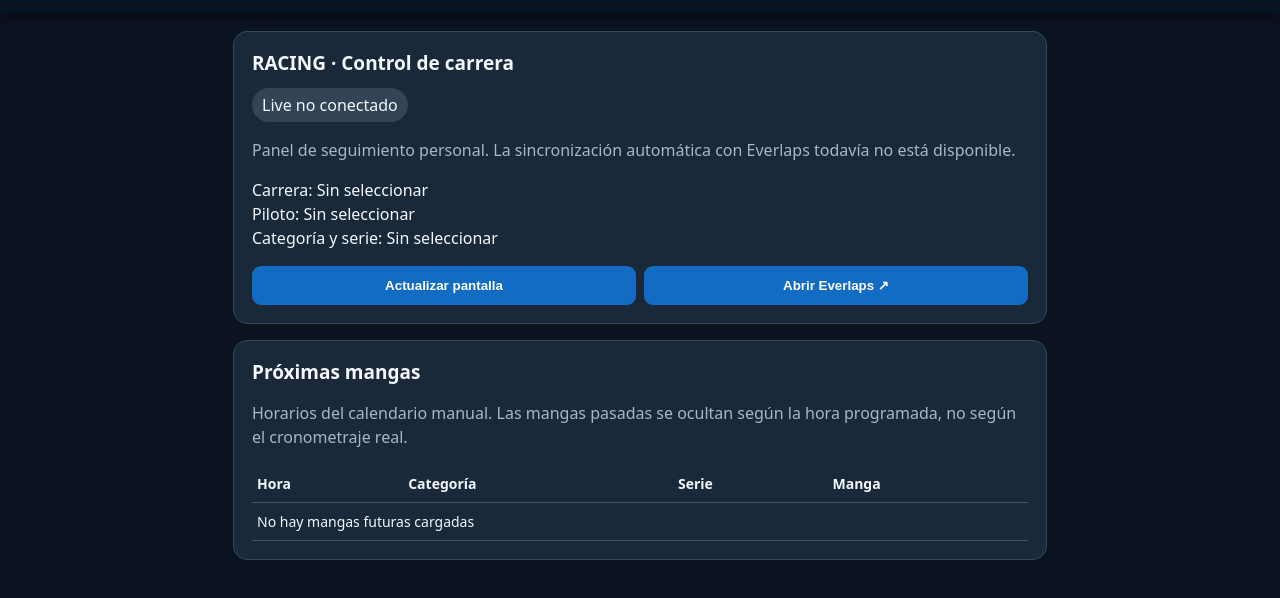
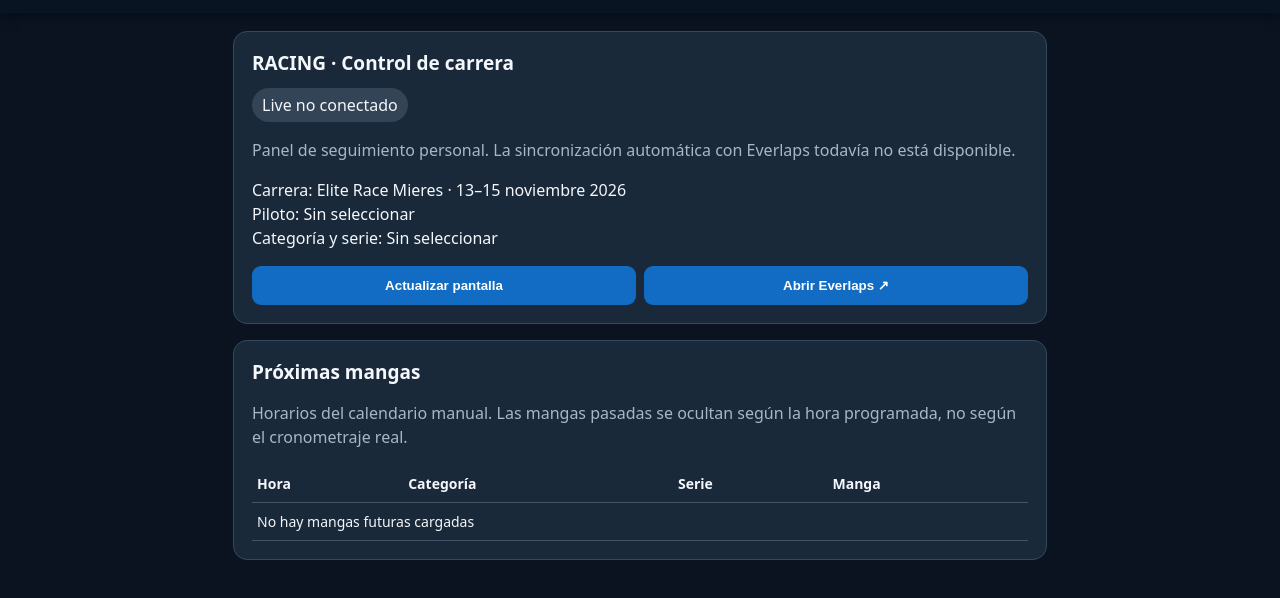
Before and after one commit to TKRC-SVG/Personal-race, a plain HTML site: page index.html in a window 1280 px wide. Shown: the part 102-700 px from the top of the page. Drawn offline with Linux system fonts and the light colour scheme.

Commit message:
Set Elite Race Mieres as initial test race and fix Everlaps link

```diff
--- a/index.html
+++ b/index.html
@@ -2,7 +2,7 @@
 <html lang="es"><head><meta charset="UTF-8"><meta name="viewport" content="width=device-width,initial-scale=1,viewport-fit=cover"><meta name="theme-color" content="#081422"><meta name="apple-mobile-web-app-capable" content="yes"><meta name="apple-mobile-web-app-title" content="Personal RACE"><title>Personal RACE</title>
 <style>:root{color-scheme:dark;font-family:system-ui,-apple-system,Arial;background:#0b1320;color:#f4f7fb}*{box-sizing:border-box}body{margin:0}header{position:sticky;top:0;background:#081422;padding:16px;box-shadow:0 3px 12px #0006;z-index:2}h1{margin:0 0 12px;color:#63b4ff;font-size:23px}nav{display:grid;grid-template-columns:repeat(4,1fr);gap:6px}button{background:#126cc3;color:white;border:0;border-radius:9px;padding:12px 8px;font-weight:650;cursor:pointer}nav button{font-size:13px}main{max-width:850px;margin:auto;padding:18px}section{background:#1a293a;border:1px solid #33495c;border-radius:14px;padding:18px;margin-bottom:16px}h2{font-size:19px;margin:0 0 12px}label{display:block;margin:12px 0 5px}input,select,textarea{width:100%;background:#0d1927;color:white;border:1px solid #5d7085;border-radius:8px;padding:12px;font:inherit}input[type=file]{font-size:14px}p{line-height:1.5}.muted{color:#a7b6c8}.pill{display:inline-block;padding:6px 10px;background:#324456;border-radius:20px}a{color:#8ac6ff}.row{display:flex;gap:8px;flex-wrap:wrap}.row button{flex:1}table{width:100%;border-collapse:collapse;font-size:14px}th,td{border-bottom:1px solid #455568;text-align:left;padding:9px 5px}tr.current{background:#175a39}tr.mine{color:#ffe26d}#status{white-space:pre-line}section[hidden]{display:none}</style></head>
 <body><header><h1>🏁 Personal RACE</h1><nav><button onclick="view('race')">Carrera</button><button onclick="view('pilot')">Piloto</button><button onclick="view('calendar')">Calendario</button><button onclick="view('series')">Serie</button></nav></header>
-<main><section><h2>RACING · Control de carrera</h2><span class="pill" id="live">Live no conectado</span><p class="muted">Panel de seguimiento personal. La sincronización automática con Everlaps todavía no está disponible.</p><p id="status"></p><div class="row"><button onclick="render()">Actualizar pantalla</button><button onclick="window.open(localStorage.raceURL||'https://everlaps.com','_blank','noopener')">Abrir Everlaps ↗</button></div></section>
+<main><section><h2>RACING · Control de carrera</h2><span class="pill" id="live">Live no conectado</span><p class="muted">Panel de seguimiento personal. La sincronización automática con Everlaps todavía no está disponible.</p><p id="status"></p><div class="row"><button onclick="render()">Actualizar pantalla</button><button onclick="window.open(get('raceURL')||'https://everlaps.com','_blank','noopener')">Abrir Everlaps ↗</button></div></section>
 <section id="race" hidden><h2>Seleccionar carrera</h2><label>Nombre de la carrera</label><input id="raceName" placeholder="Ej. Elite Race Mieres"><label>Enlace de resultados Everlaps</label><input id="raceURL" type="url" placeholder="https://everlaps.com/res/..."><p class="muted">Por ahora se guarda el enlace. La selección automática de carreras se añadirá cuando se integre Everlaps.</p><button onclick="saveRace()">Guardar carrera</button></section>
 <section id="pilot" hidden><h2>Seleccionar piloto</h2><label>Nombre del piloto</label><input id="pilotName" placeholder="Ej. Jorge Atienza"><button onclick="savePilot()">Guardar piloto</button></section>
 <section id="calendar" hidden><h2>Calendario de mangas</h2><label>Subir foto o PDF de referencia</label><input type="file" accept="image/*,application/pdf" id="calendarFile"><p id="fileInfo" class="muted">El archivo se selecciona localmente; todavía no se extraen automáticamente los horarios.</p><h2>Introducir mangas</h2><p class="muted">Una manga por línea, con formato: fecha y hora; categoría; serie; nombre de manga. Ejemplo: 2026-11-15 09:30; 2WD; A; Q1</p><textarea id="schedule" rows="7" placeholder="2026-11-15 09:30; 2WD; A; Q1"></textarea><button onclick="saveSchedule()">Guardar calendario</button></section>
@@ -17,5 +17,6 @@ function saveSeries(){set('category',$('category').value);set('series',$('series
 function saveSchedule(){set('schedule',$('schedule').value);render()}
 $('calendarFile').addEventListener('change',e=>{$('fileInfo').textContent=e.target.files[0]?'Archivo seleccionado: '+e.target.files[0].name+' (no procesado automáticamente)':'Sin archivo'});
 function render(){const name=get('raceName'),pilot=get('pilot'),category=get('category'),series=get('series');$('status').textContent='Carrera: '+(name||'Sin seleccionar')+'\nPiloto: '+(pilot||'Sin seleccionar')+'\nCategoría y serie: '+(category&&series?category+' · '+series:'Sin seleccionar');$('raceName').value=name;$('raceURL').value=get('raceURL');$('pilotName').value=pilot;$('schedule').value=get('schedule');if(category)$('category').value=category;if(series)$('seriesValue').value=series;const body=$('mangas');body.replaceChildren();let rows=get('schedule').split('\n').map(line=>line.split(';').map(s=>s.trim())).filter(a=>a.length>=4&&a[0]);rows.sort((a,b)=>a[0].localeCompare(b[0]));let future=rows.filter(a=>{const d=new Date(a[0].replace(' ','T'));return !Number.isNaN(d.getTime())&&d.getTime()>=Date.now()-10*60000});for(const a of future){const tr=document.createElement('tr');if(a[1].toLowerCase()===category.toLowerCase()&&a[2].toUpperCase()===series.toUpperCase())tr.className='mine';for(const s of a.slice(0,4)){const td=document.createElement('td');td.textContent=s;tr.appendChild(td)}body.appendChild(tr)}if(!future.length){const tr=document.createElement('tr'),td=document.createElement('td');td.colSpan=4;td.textContent='No hay mangas futuras cargadas';tr.appendChild(td);body.appendChild(tr)}}
+if(!get('raceName')&&!get('raceURL')){set('raceName','Elite Race Mieres · 13–15 noviembre 2026');set('raceURL','https://everlaps.com/res/3967/7840');}
 render();
 </script></body></html>
```
